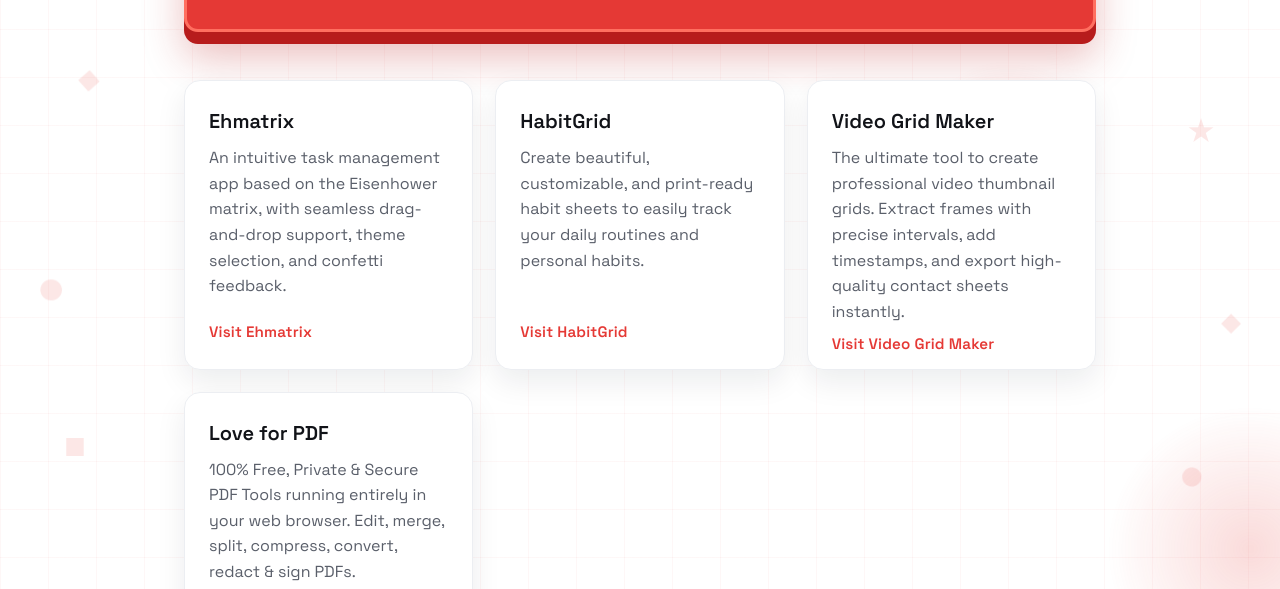
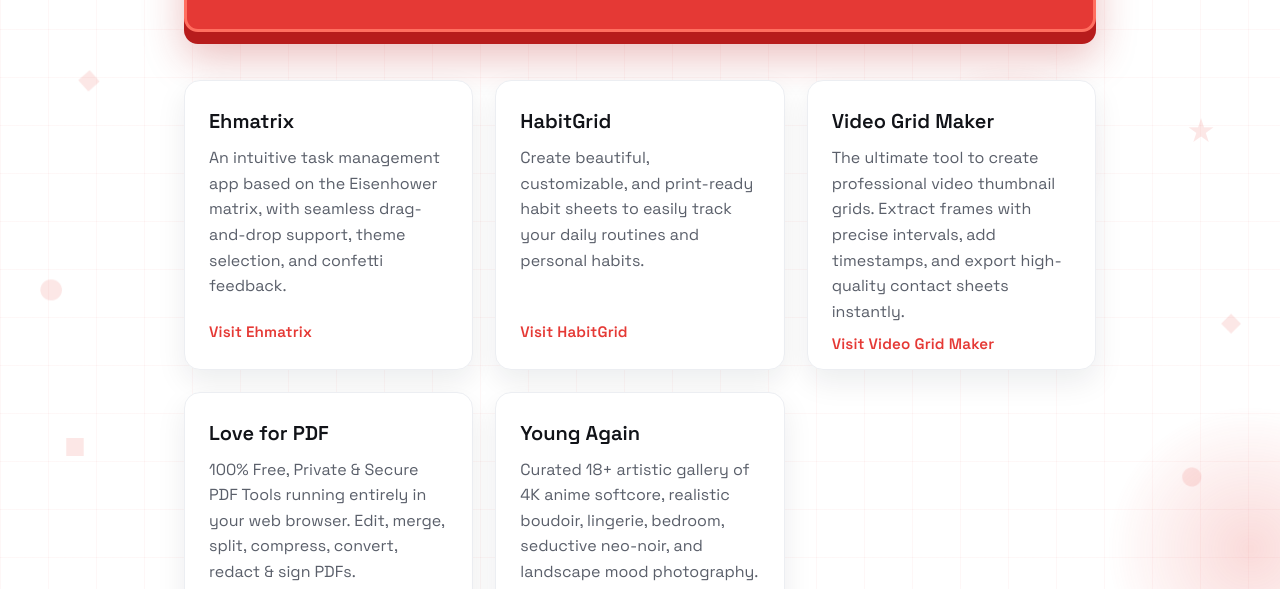
Before and after one commit to kyameinsahilwho/codingmarvel.com, an Astro site: page / in a window 1280 px wide. Shown: the part 211-800 px from the top of the page. Built offline with nearby package versions, Linux system fonts and the light colour scheme; Astro itself is replaced by a stand-in of ours.

Commit message:
Add Young Again to websites directory
Fetched details from https://youngagain.codingmarvel.com/ and added website card entry to index.astro.

Co-authored-by: kyameinsahilwho <89729858+kyameinsahilwho@users.noreply.github.com>

```diff
--- a/src/pages/index.astro
+++ b/src/pages/index.astro
@@ -49,6 +49,11 @@ const websites = [
     name: "Love for PDF",
     url: "https://pdf.codingmarvel.com/",
     description: "100% Free, Private & Secure PDF Tools running entirely in your web browser. Edit, merge, split, compress, convert, redact & sign PDFs.",
+  },
+  {
+    name: "Young Again",
+    url: "https://youngagain.codingmarvel.com/",
+    description: "Curated 18+ artistic gallery of 4K anime softcore, realistic boudoir, lingerie, bedroom, seductive neo-noir, and landscape mood photography.",
   }
 ];
 ---
```
